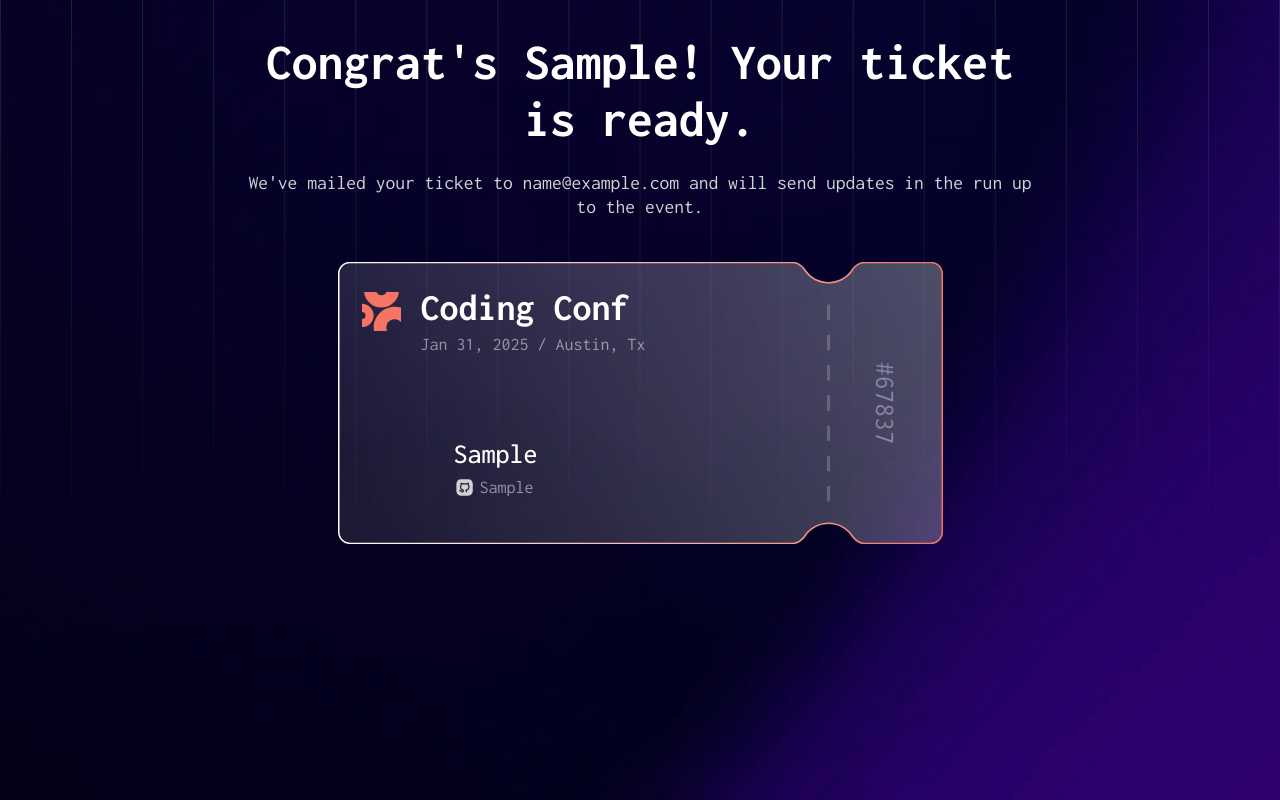
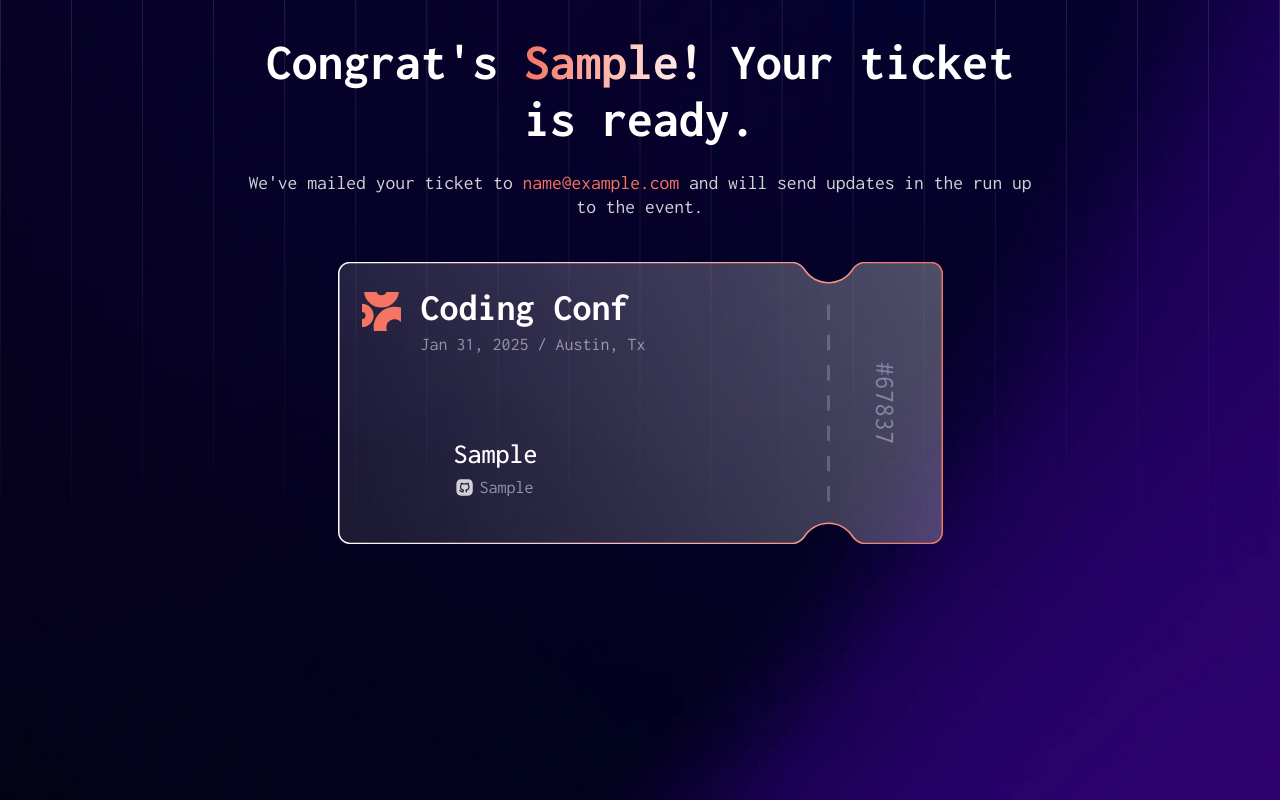
Before and after one commit to RealKendpr/conf-ticket-generator, a React (Vite) app: page / in a window 1280 px wide. Both pictures are taken after typing "Sample", "name@example.com", "Sample" into the empty fields and a click on the button "Generate My Ticket". Shown: the part 98-898 px from the top of the page. Built offline with nearby package versions, Linux system fonts and the light colour scheme.

Commit message:
Text gradient

```diff
--- a/src/App.css
+++ b/src/App.css
@@ -14,6 +14,7 @@
   --color-orange-*: initial;
   --color-orange-500: hsl(7, 88%, 67%);
   --color-orange-700: hsl(7, 71%, 60%);
+  --color-orange-gradient: hsl(7, 86%, 67%);
 
   --color-neutral-*: initial;
   --color-neutral-0: hsl(0, 0%, 100%);
--- a/src/components/headings.tsx
+++ b/src/components/headings.tsx
@@ -12,10 +12,15 @@ export default function Headings({
       {formSubmitted ? (
         <>
           <h1 className="text-neutral-0 text-center text-[1.75rem] leading-[1.1] font-bold md:text-[4.03vw]">
-            Congrat's <span>{name}!</span> Your ticket is ready.
+            Congrat's{" "}
+            <span className="from-orange-gradient to-neutral-0 bg-linear-to-r bg-clip-text text-transparent">
+              {name}!
+            </span>{" "}
+            Your ticket is ready.
           </h1>
           <h2 className="mt-8 mb-11 text-center text-xl leading-[1.2] text-neutral-300 md:mt-6 md:text-[1.53vw]">
-            We've mailed your ticket to <span>{email}</span> and will send
+            We've mailed your ticket to{" "}
+            <span className="text-orange-500">{email}</span> and will send
             updates in the run up to the event.
           </h2>
         </>
```
